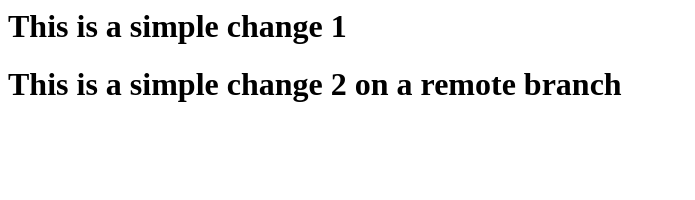
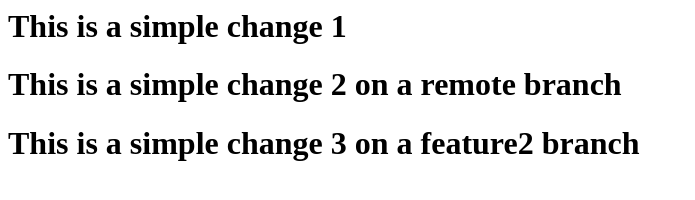
Before and after one commit to MAhmed-nc/GitDemo, a plain HTML site: page index.html in a window 1280 px wide. Shown: the whole page, without its empty margins (0-695 px from the left). Drawn offline with Linux system fonts and the light colour scheme.

Commit message:
commit on feature 2 branch

```diff
--- a/index.html
+++ b/index.html
@@ -1,2 +1,3 @@
 <h1>This is a simple change 1</h1>
 <h1>This is a simple change 2 on a remote branch</h1>
+<h1>This is a simple change 3 on a feature2 branch</h1>
```
